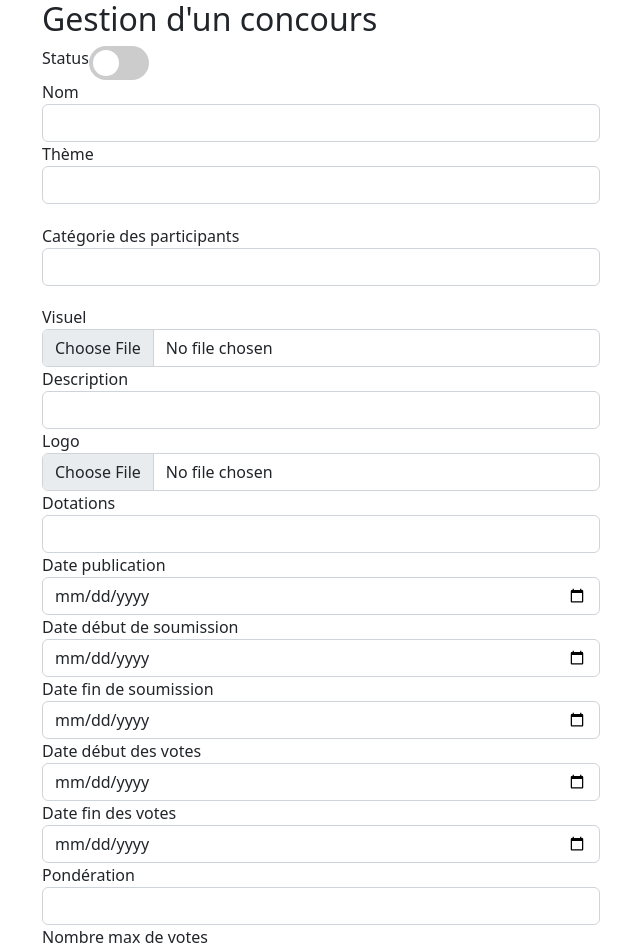
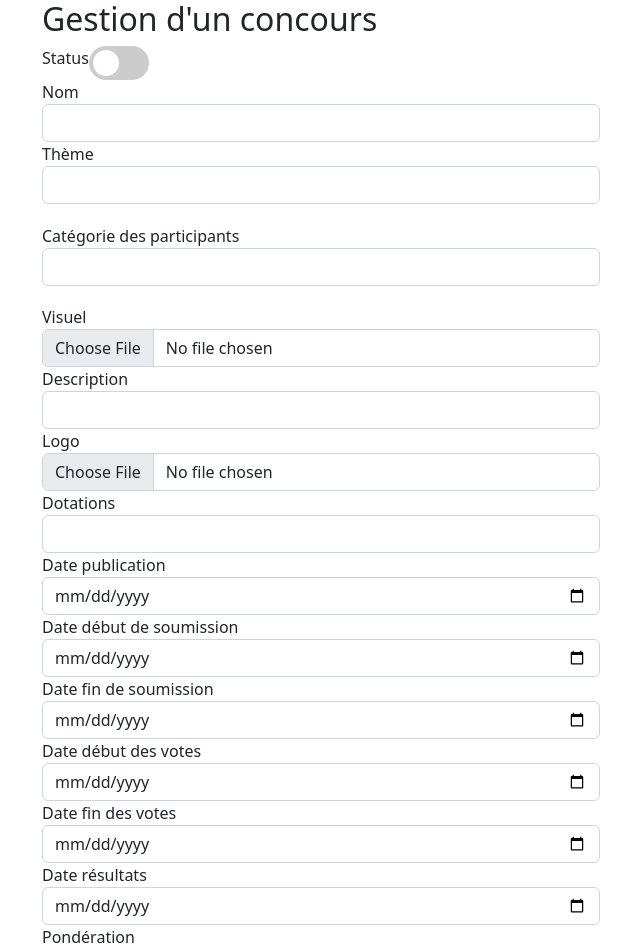
Before and after one commit to Valentin460/projet-annuel-concours-photos, a React (Create React App) app in the folder react_dashboard/: page /concoursForm in a window 1280 px wide. Shown: the top 947 px of the page, without its empty margins (40-680 px from the left). Built offline with nearby package versions, Linux system fonts and the light colour scheme.

Commit message:
Update values

```diff
--- a/react_dashboard/src/Components/ConcoursForm.js
+++ b/react_dashboard/src/Components/ConcoursForm.js
@@ -5,24 +5,25 @@ function ConcoursForm() {
 
     const [concours, setConcours] = useState({
         status:'',
-        name: '',
+        name_concours: '',
         theme:'',
         categoryParticipant:'',
-        visualConcours:'',
+        visual_concours:'',
         description:'',
         reglement:'',
         dotations:'',
-        dateCreation:'',
-        datePublication:'',
-        dateStartSoumission:'',
-        dateEndSoumission:'',
-        dateStartVote:'',
-        dateEndVote:'',
-        dateResult:'',
-        ponderation:'',
-        nbMaxVote:'',
+        date_creation:'',
+        date_publication:'',
+        date_start_soumission:'',
+        date_end_soumission:'',
+        date_start_votes:'',
+        date_end_votes:'',
+        date_results:'',
+        ponderation_votes_jury:'',
+        nb_max_votes:'',
         nbPrice:'',
-        criteres:'',
+        critere_age_min:'',
+        critere_age_max:'',
     })
     return (
         <div className="container">
@@ -36,8 +37,8 @@ function ConcoursForm() {
                     </label>
                 </div>
                 <div className='form-group col-md-6'>
-                    <label htmlFor="name">Nom</label>
-                    <input className="form-control" type={"text"} name="name" value={concours.name} onChange={(event) => setConcours(event.target.value)}/>
+                    <label htmlFor="name_concours">Nom</label>
+                    <input className="form-control" type={"text"} name="name_concours" value={concours.name_concours} onChange={(event) => setConcours(event.target.value)}/>
                 </div>
                 <div className='form-group col-md-6'>
                     <label htmlFor="theme">Thème</label>
@@ -50,8 +51,8 @@ function ConcoursForm() {
                     <option></option>
                 </div>
                 <div className='form-group col-md-6'>
-                    <label htmlFor="visualConcours">Visuel</label>
-                    <input className="form-control" type={"file"} name="visualConcours" value={concours.visualConcours } onChange={(event) => setConcours(event.target.value)}/>
+                    <label htmlFor="visual_concours">Visuel</label>
+                    <input className="form-control" type={"file"} name="visual_concours" value={concours.visual_concours } onChange={(event) => setConcours(event.target.value)}/>
                 </div>
                 <div className='form-group col-md-6'>
                     <label htmlFor="description">Description</label>
@@ -66,40 +67,44 @@ function ConcoursForm() {
                     <input className="form-control" type={"text"} name="dotations" value={concours.dotations} onChange={(event) => setConcours(event.target.value)}/>
                 </div>
                 <div className='form-group col-md-6'>
-                    <label htmlFor="datePublication">Date publication</label>
-                    <input className="form-control" type={"date"} name="datePublication" value={concours.datePublication} onChange={(event) => setConcours(event.target.value)}/>
+                    <label htmlFor="date_publication">Date publication</label>
+                    <input className="form-control" type={"date"} name="date_publication" value={concours.date_publication} onChange={(event) => setConcours(event.target.value)}/>
                 </div>
                 <div className='form-group col-md-6'>
-                    <label htmlFor="dateStartSoumission">Date début de soumission</label>
-                    <input className="form-control" type={"date"} name="dateStartSoumission" value={concours.dateStartSoumission} onChange={(event) => setConcours(event.target.value)}/>
+                    <label htmlFor="date_start_soumission">Date début de soumission</label>
+                    <input className="form-control" type={"date"} name="date_start_soumission" value={concours.date_start_soumission} onChange={(event) => setConcours(event.target.value)}/>
                 </div>
                 <div className='form-group col-md-6'>
-                    <label htmlFor="dateEndSoumission">Date fin de soumission</label>
-                    <input className="form-control" type={"date"} name="dateEndSoumission" value={concours.dateEndSoumission} onChange={(event) => setConcours(event.target.value)}/>
+                    <label htmlFor="date_end_soumission">Date fin de soumission</label>
+                    <input className="form-control" type={"date"} name="date_end_soumission" value={concours.date_end_soumission} onChange={(event) => setConcours(event.target.value)}/>
                 </div>
                 <div className='form-group col-md-6'>
-                    <label htmlFor="dateStartVote">Date début des votes</label>
-                    <input className="form-control" type={"date"} name="dateStartVote" value={concours.dateStartVote} onChange={(event) => setConcours(event.target.value)}/>
+                    <label htmlFor="date_start_votes">Date début des votes</label>
+                    <input className="form-control" type={"date"} name="date_start_votes" value={concours.date_start_votes} onChange={(event) => setConcours(event.target.value)}/>
                 </div>
                 <div className='form-group col-md-6'>
-                    <label htmlFor="dateEndVote">Date fin des votes</label>
-                    <input className="form-control" type={"date"} name="dateEndVote" value={concours.dateEndVote} onChange={(event) => setConcours(event.target.value)}/>
+                    <label htmlFor="date_end_votes">Date fin des votes</label>
+                    <input className="form-control" type={"date"} name="date_end_votes" value={concours.date_end_votes} onChange={(event) => setConcours(event.target.value)}/>
                 </div>
                 <div className='form-group col-md-6'>
-                    <label htmlFor="ponderation">Pondération</label>
-                    <input className="form-control" type={"text"} name="pondaration" value={concours.ponderation} onChange={(event) => setConcours(event.target.value)}/>
+                    <label htmlFor="date_results">Date résultats</label>
+                    <input className="form-control" type={"date"} name="date_results" value={concours.date_results} onChange={(event) => setConcours(event.target.value)}/>
                 </div>
                 <div className='form-group col-md-6'>
-                    <label htmlFor="nbMaxVote">Nombre max de votes</label>
-                    <input className="form-control" type={"text"} name="nbMaxVote" value={concours.nbMaxVote} onChange={(event) => setConcours(event.target.value)}/>
+                    <label htmlFor="ponderation_votes_jury">Pondération</label>
+                    <input className="form-control" type={"text"} name="ponderation_votes_jury" value={concours.ponderation_votes_jury} onChange={(event) => setConcours(event.target.value)}/>
                 </div>
                 <div className='form-group col-md-6'>
-                    <label htmlFor="nbPrix">Nombre de prix</label>
-                    <input className="form-control" type={"text"} name="nbPrix" value={concours.nbPrice} onChange={(event) => setConcours(event.target.value)}/>
+                    <label htmlFor="nb_max_votes">Nombre max de votes</label>
+                    <input className="form-control" type={"text"} name="nb_max_votes" value={concours.nb_max_votes} onChange={(event) => setConcours(event.target.value)}/>
                 </div>
                 <div className='form-group col-md-6'>
-                    <label htmlFor="criteres">Critères</label>
-                    <select name="criteres" className="form-control" value={concours.criteres} onChange={(event) => setConcours(event.target.value)}></select>
+                    <label htmlFor="nb_prix">Nombre de prix</label>
+                    <input className="form-control" type={"text"} name="nb_prix" value={concours.nb_prix} onChange={(event) => setConcours(event.target.value)}/>
+                </div>
+                <div className='form-group col-md-6'>
+                    <label htmlFor="critere_age_min critere_age_max">Critères</label>
+                    <select name="critere_age_min critere_age_max" className="form-control" value={concours.critere_age_min.critere_age_max} onChange={(event) => setConcours(event.target.value)}></select>
                     <option></option>
                 </div>
                 <button type='button' className='btn btn-primary col-4 col-lg-2'>Enregistrer</button>
--- a/react_dashboard/src/Components/MembreForm.js
+++ b/react_dashboard/src/Components/MembreForm.js
@@ -4,16 +4,16 @@ import PropTypes from 'prop-types';
 function MembreForm() {
 
     const [membre, setMembre] = useState({
-        status:'',
+        etat:'',
         pseudo: '',
-        dateRegister:'',
-        dateDelete:'',
-        dateUpdate:'',
-        dateLastConnection:'',
-        picture:'',
-        descriptionPhotograph:'',
-        statusPersonnal:'',
-        categoryPhotograph:'',
+        date_register:'',
+        date_drop:'',
+        date_maj:'',
+        date_last_connection:'',
+        picture_profile:'',
+        description_photographe:'',
+        statut_personnel:'',
+        categorie_photographe:'',
         website:'',
         socialNetwork:'',
     })
@@ -22,9 +22,9 @@ function MembreForm() {
             <h2>Gestion d'un membre</h2>
             <form className='form-row'>
                 <div className='form-group col-md-6'>
-                    <label htmlFor="status">Status</label>
+                    <label htmlFor="etat">Status</label>
                     <label className="switch">
-                        <input type="checkbox" name={membre.status} onChange={(event) => setMembre(event.target.value)}/>
+                        <input type="checkbox" name={membre.etat} onChange={(event) => setMembre(event.target.value)}/>
                             <span className="slider round"></span>
                     </label>
                 </div>
@@ -33,20 +33,20 @@ function MembreForm() {
                     <input className="form-control" type={"text"} name="pseudo" value={membre.name} onChange={(event) => setMembre(event.target.value)}/>
                 </div>
                 <div className='form-group col-md-6'>
-                    <label htmlFor="picture">Visuel</label>
-                    <input className="form-control" type={"file"} name="picture" value={membre.picture} onChange={(event) => setMembre(event.target.value)}/>
+                    <label htmlFor="picture_profile">Visuel</label>
+                    <input className="form-control" type={"file"} name="picture_profile" value={membre.picture_profile} onChange={(event) => setMembre(event.target.value)}/>
                 </div>
                 <div className='form-group col-md-6'>
-                    <label htmlFor="descriptionPhotograph">Description</label>
-                    <input className="form-control" type={"text"} name="descriptionPhotograph" value={membre.descriptionPhotograph} onChange={(event) => setMembre(event.target.value)}/>
+                    <label htmlFor="description_photographe">Description</label>
+                    <input className="form-control" type={"text"} name="description_photographe" value={membre.description_photographe} onChange={(event) => setMembre(event.target.value)}/>
                 </div>
                 <div className='form-group col-md-6'>
-                    <label htmlFor="statusPersonnal">Statut personnel</label>
-                    <input className="form-control" type={"text"} name="statusPersonnal" value={membre.statusPersonnal} onChange={(event) => setMembre(event.target.value)}/>
+                    <label htmlFor="statut_personnel">Statut personnel</label>
+                    <input className="form-control" type={"text"} name="statut_personnel" value={membre.statut_personnel} onChange={(event) => setMembre(event.target.value)}/>
                 </div>
                 <div className='form-group col-md-6'>
-                    <label htmlFor="categoryPhotograph">Catégorie</label>
-                    <select name="categoryPhotograph" className="form-control" value={membre.categoryPhotograph} onChange={(event) => setMembre(event.target.value)}></select>
+                    <label htmlFor="categorie_photographe">Catégorie</label>
+                    <select name="categorie_photographe" className="form-control" value={membre.categorie_photographe} onChange={(event) => setMembre(event.target.value)}></select>
                     <option></option>
                 </div>
                 <div className='form-group col-md-6'>
@@ -54,8 +54,8 @@ function MembreForm() {
                     <input className="form-control" type={"text"} name="website" value={membre.website} onChange={(event) => setMembre(event.target.value)}/>
                 </div>
                 <div className='form-group col-md-6'>
-                    <label htmlFor="socialNetwork">Réseaux sociaux</label>
-                    <input className="form-control" type={"text"} name="socialNetwork" value={membre.socialNetwork} onChange={(event) => setMembre(event.target.value)}/>
+                    <label htmlFor="reseaux_sociaux">Réseaux sociaux</label>
+                    <input className="form-control" type={"text"} name="reseaux_sociaux" value={membre.reseaux_sociaux} onChange={(event) => setMembre(event.target.value)}/>
                 </div>
                 <button type='button' className='btn btn-primary col-4 col-lg-2'>Enregistrer</button>
             </form>
--- a/react_dashboard/src/Components/OrganisationForm.js
+++ b/react_dashboard/src/Components/OrganisationForm.js
@@ -4,18 +4,18 @@ import PropTypes from 'prop-types';
 function OrganisationForm() {
 
     const [organisation, setOrganisation] = useState({
-        status:'',
-        name: '',
-        type:'',
+        etat:'',
+        name_organisation: '',
+        type_organisation:'',
         description:'',
         logo:'',
         adresse:'',
-        postalCode:'',
+        cp:'',
         city:'',
         country:'',
-        link:'',
+        url_website:'',
         email:'',
-        phone:'',
+        tel:'',
     })
         return (
             <div className="container">
@@ -24,17 +24,17 @@ function OrganisationForm() {
                     <div className='form-group col-md-6'>
                         <label htmlFor="status">Status</label>
                         <label className="switch">
-                            <input type="checkbox" onChange={(event) => setOrganisation(event.target.value)} name={organisation.status}/>
+                            <input type="checkbox" onChange={(event) => setOrganisation(event.target.value)} name={organisation.etat}/>
                             <span className="slider round"></span>
                         </label>
                     </div>
                     <div className='form-group col-md-6'>
                         <label htmlFor="name">Nom</label>
-                        <input className="form-control" type={"text"} name="name" value={organisation.name} onChange={(event) => setOrganisation(event.target.value)}/>
+                        <input className="form-control" type={"text"} name="name_organisation" value={organisation.name_organisation} onChange={(event) => setOrganisation(event.target.value)}/>
                     </div>
                     <div className='form-group col-md-6'>
-                        <label htmlFor="type">Type</label>
-                        <input className="form-control" type={"text"} name="type" value={organisation.type} onChange={(event) => setOrganisation(event.target.value)}/>
+                        <label htmlFor="type_organisation">Type</label>
+                        <input className="form-control" type={"text"} name="type_organisation" value={organisation.type_organisation} onChange={(event) => setOrganisation(event.target.value)}/>
                     </div>
                     <div className='form-group col-md-6'>
                         <label htmlFor="description">Description</label>
@@ -49,8 +49,8 @@ function OrganisationForm() {
                         <input className="form-control" type={"text"} name="adresse" value={organisation.adresse} onChange={(event) => setOrganisation(event.target.value)}/>
                     </div>
                     <div className='form-group col-md-6'>
-                        <label htmlFor="postalCode">Code postal</label>
-                        <input className="form-control" type={"text"} name="postalCode" value={organisation.postalCode} onChange={(event) => setOrganisation(event.target.value)}/>
+                        <label htmlFor="cp">Code postal</label>
+                        <input className="form-control" type={"text"} name="cp" value={organisation.cp} onChange={(event) => setOrganisation(event.target.value)}/>
                     </div>
                     <div className='form-group col-md-6'>
                         <label htmlFor="city">Ville</label>
@@ -61,8 +61,8 @@ function OrganisationForm() {
                         <input className="form-control" type={"text"} name="country" value={organisation.country} onChange={(event) => setOrganisation(event.target.value)}/>
                     </div>
                     <div className='form-group col-md-6'>
-                        <label htmlFor="link">Lien</label>
-                        <input className="form-control" type={"text"} name="link" value={organisation.link} onChange={(event) => setOrganisation(event.target.value)}/>
+                        <label htmlFor="url_website">Lien</label>
+                        <input className="form-control" type={"text"} name="url_website" value={organisation.url_website} onChange={(event) => setOrganisation(event.target.value)}/>
                     </div>
                     <div className='form-group col-md-6'>
                         <label htmlFor="email">Adresse email</label>
@@ -70,7 +70,7 @@ function OrganisationForm() {
                     </div>
                     <div className='form-group col-md-6'>
                         <label htmlFor="tel">Numéro de téléphone</label>
-                        <input className="form-control" type={"text"} name="tel" value={organisation.phone} onChange={(event) => setOrganisation(event.target.value)}/>
+                        <input className="form-control" type={"text"} name="tel" value={organisation.tel} onChange={(event) => setOrganisation(event.target.value)}/>
                     </div>
                     <button type='button' className='btn btn-primary col-4 col-lg-2'>Enregistrer</button>
                 </form>
```
